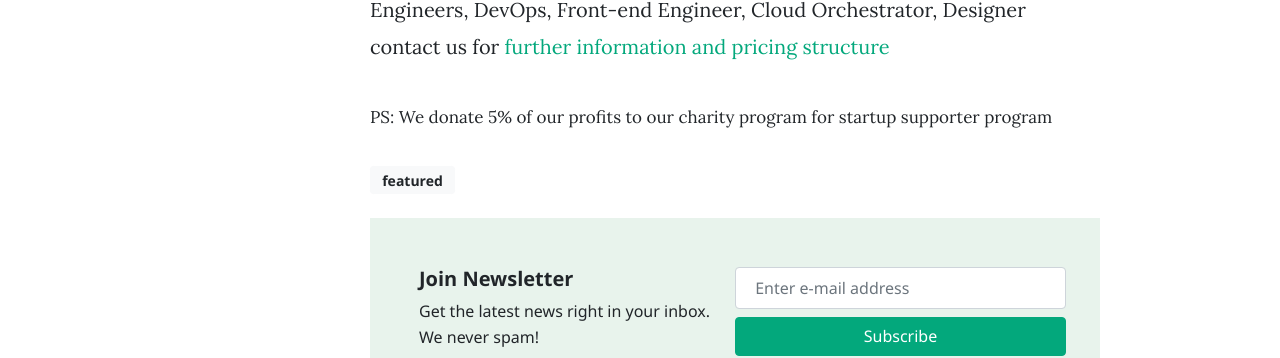
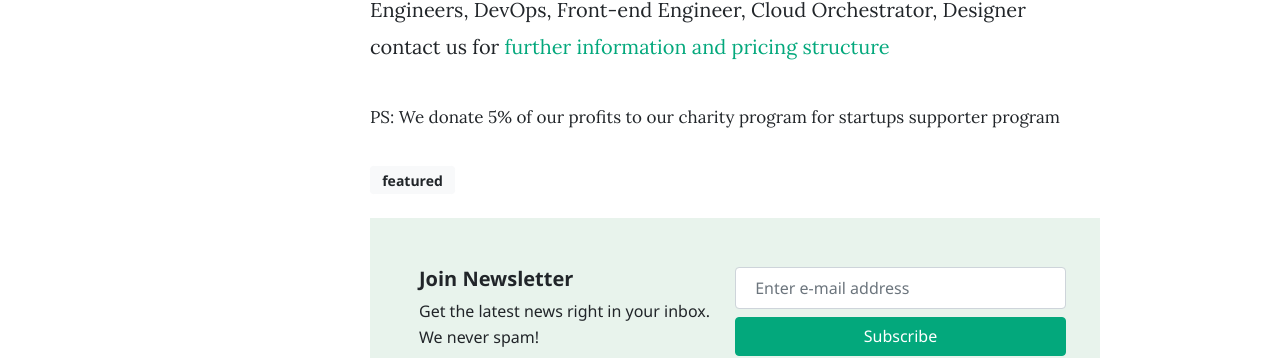
Before and after one commit to bit-dna/bitdnablog, a Jekyll site: the page built from _posts/2019-07-21-we-are-startups-supporter.md, in a window 1280 px wide and 900 px high, scrolled down 1125 px. Shown: the part 154-512 px from the top of the window. Built offline with Jekyll 4.4.1, drawn with Linux system fonts in a browser that asks for light colours; nearby versions of some CDN libraries; comment, search, counter and statistics services are not loaded.

Commit message:
fix wording

```diff
--- a/_posts/2019-07-21-we-are-startups-supporter.md
+++ b/_posts/2019-07-21-we-are-startups-supporter.md
@@ -18,4 +18,4 @@ In our organizational structure, we still do some things that startups do becaus
 
 If you're startup and need we're able provide ranging stacks from Backend Engineers, DevOps, Front-end Engineer, Cloud Orchestrator, Designer contact us for <a href="https://bitdna.io/contact.html">further information and pricing structure</a>
 
-<small>PS: We donate 5% of our profits to our charity program for startup supporter program</small>
+<small>PS: We donate 5% of our profits to our charity program for startups supporter program</small>
```
